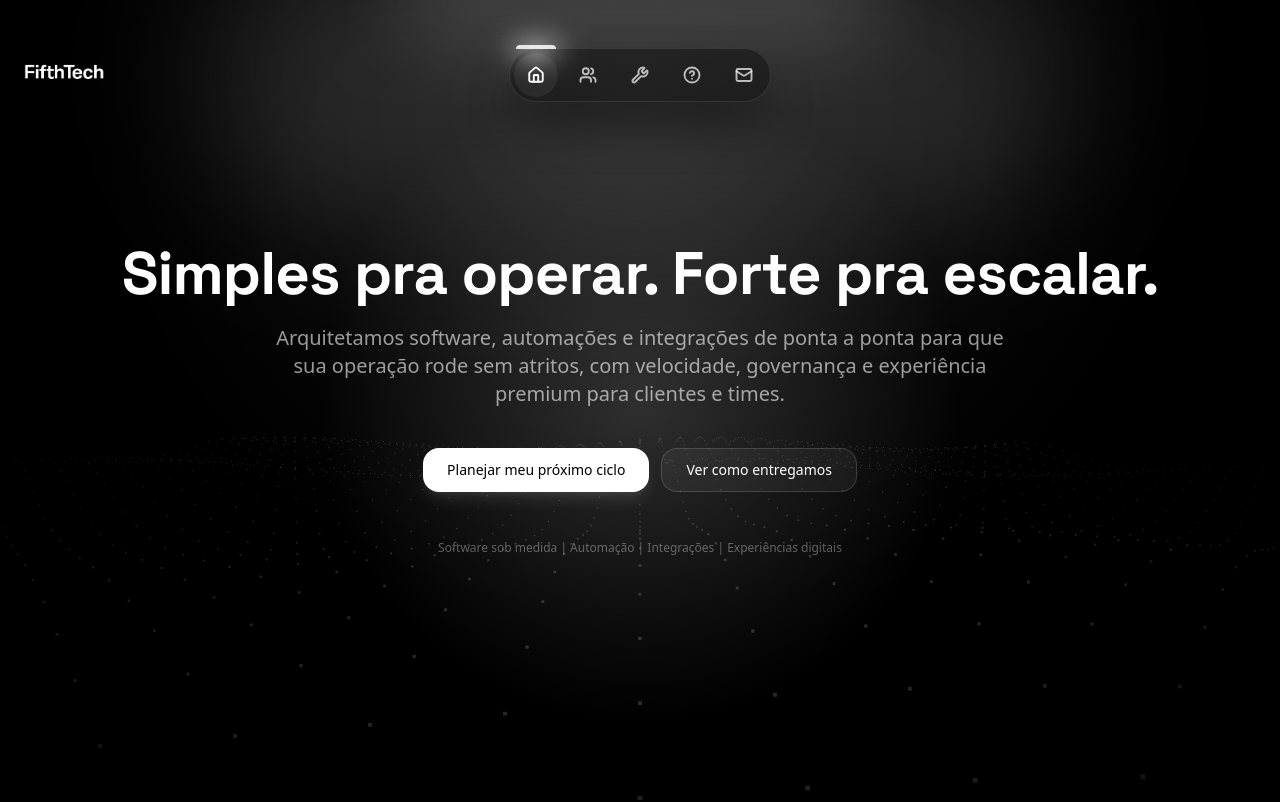
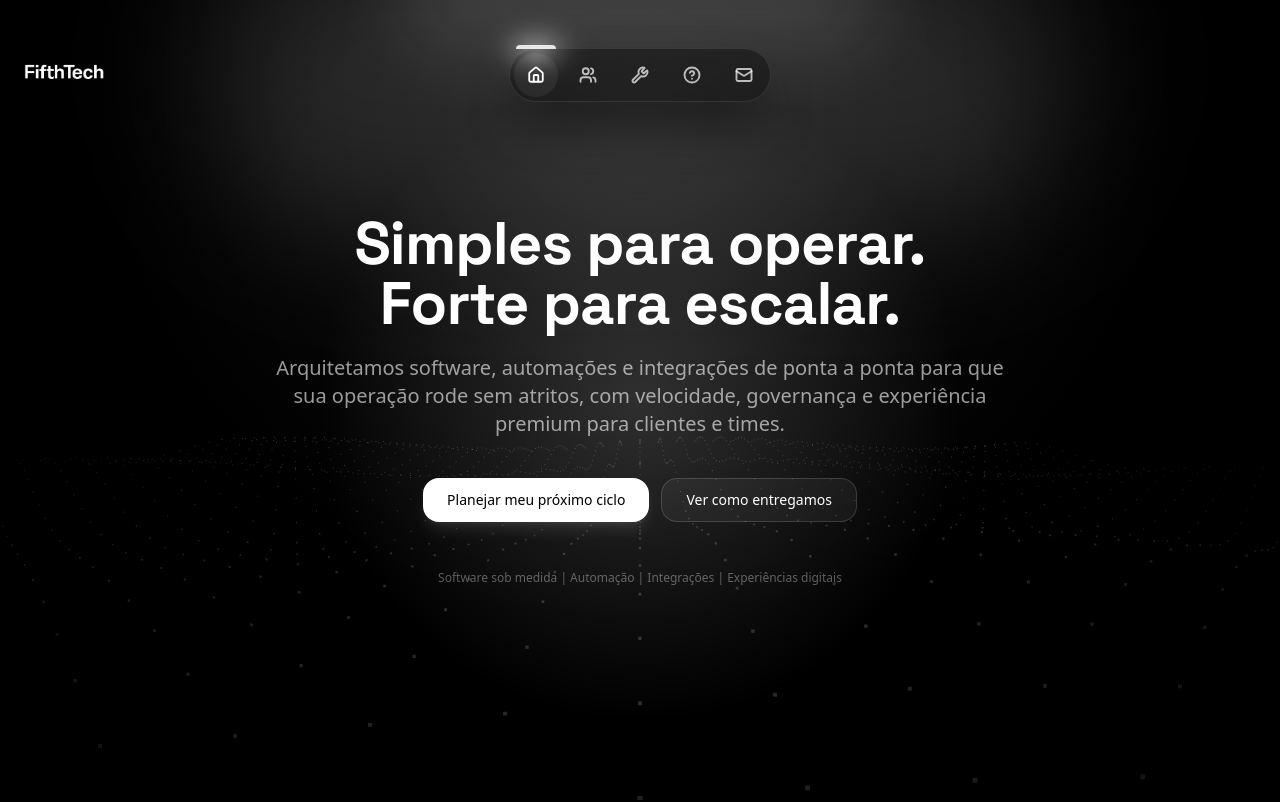
Before and after one commit to ZamperliniCorporation/lp-fifthtech, a Next.js app: page / in a window 1280 px wide. Shown: the top 802 px of the page. Built offline with nearby package versions, Linux system fonts and the light colour scheme.

Commit message:
Fix/Ajuste do titulo

```diff
--- a/src/app/page.tsx
+++ b/src/app/page.tsx
@@ -60,7 +60,7 @@ export default function Home() {
       <Hero
         title={
           <Typewriter
-            text="Simples pra operar. Forte pra escalar."
+            text="Simples para operar. Forte para escalar."
             speed={70}
             className="inline-block"
           />
```
